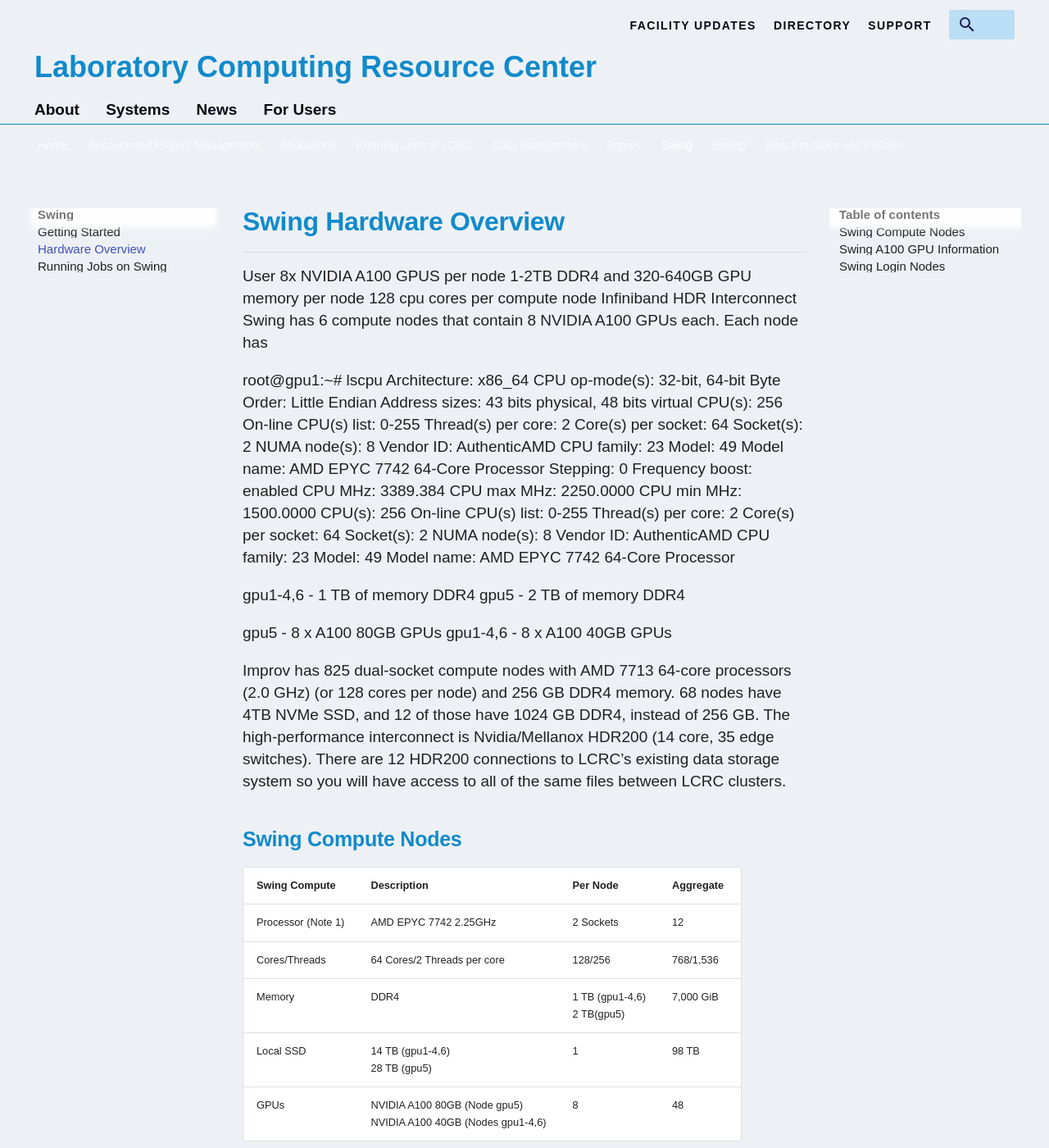
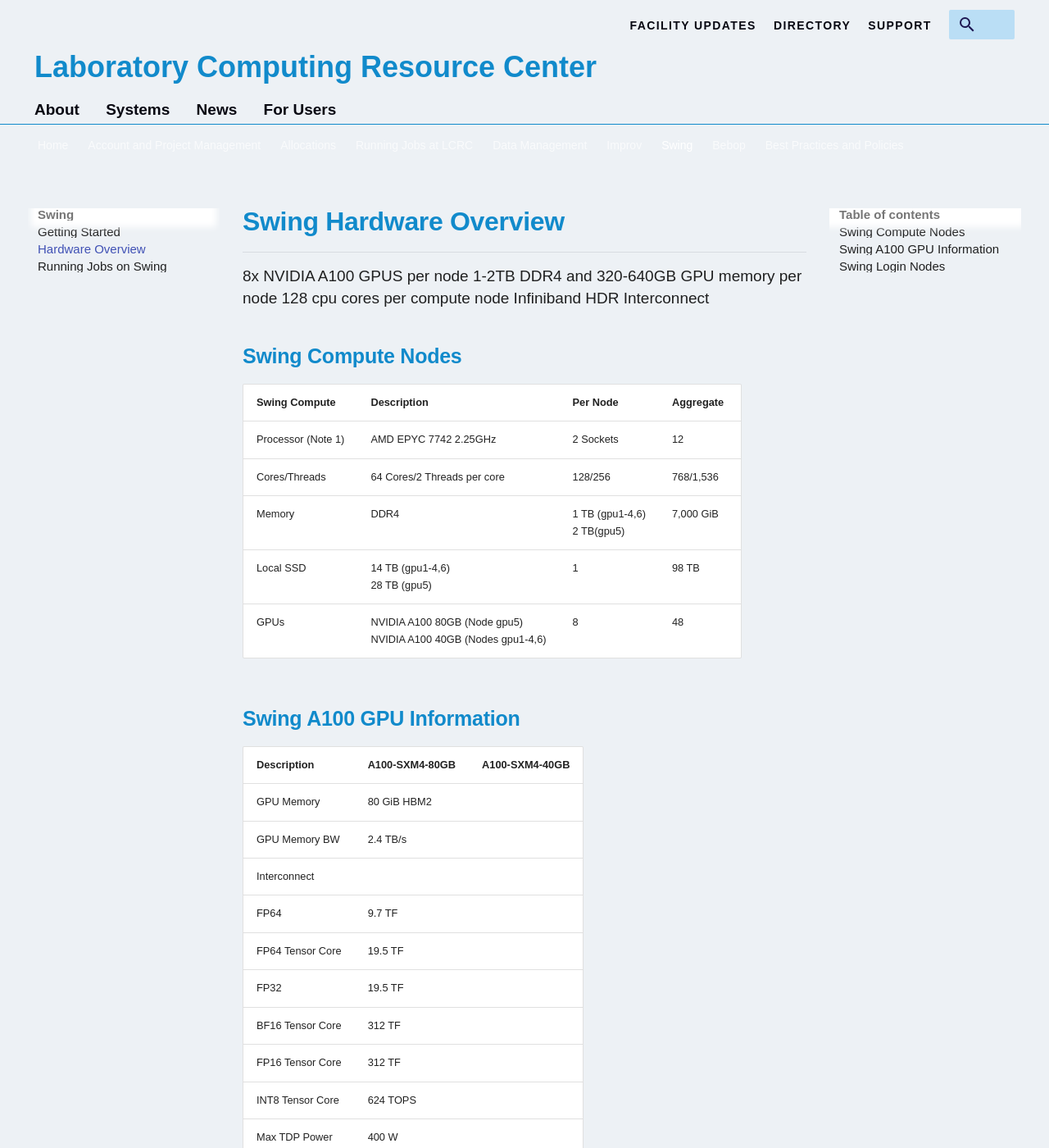
Before and after one commit to argonne-lcrc/user-guides, an MkDocs documentation site: the page built from docs/swing/hardware-overview-swing.md, in a window 1280 px wide and 1400 px high. Shown: the whole window at 82% size. Built offline with MkDocs 1.6.1 and Material for MkDocs 9.7.7, drawn with Linux system fonts in a browser that asks for light colours; some web fonts are replaced; comment, search, counter and statistics services are not loaded.

Commit message:
swing: minor change to hardware overview

```diff
--- a/docs/swing/hardware-overview-swing.md
+++ b/docs/swing/hardware-overview-swing.md
@@ -1,49 +1,9 @@
 # Swing Hardware Overview
-User
+
 8x NVIDIA A100 GPUS per node
 1-2TB DDR4 and 320-640GB GPU memory per node
 128 cpu cores per compute node
 Infiniband HDR Interconnect
-Swing has 6 compute nodes that contain 8 NVIDIA A100 GPUs each. Each node has
-
-root@gpu1:~# lscpu
-Architecture:                    x86_64
-CPU op-mode(s):                  32-bit, 64-bit
-Byte Order:                      Little Endian
-Address sizes:                   43 bits physical, 48 bits virtual
-CPU(s):                          256
-On-line CPU(s) list:             0-255
-Thread(s) per core:              2
-Core(s) per socket:              64
-Socket(s):                       2
-NUMA node(s):                    8
-Vendor ID:                       AuthenticAMD
-CPU family:                      23
-Model:                           49
-Model name:                      AMD EPYC 7742 64-Core Processor
-Stepping:                        0
-Frequency boost:                 enabled
-CPU MHz:                         3389.384
-CPU max MHz:                     2250.0000
-CPU min MHz:                     1500.0000
-CPU(s):                          256
-On-line CPU(s) list:             0-255
-Thread(s) per core:              2
-Core(s) per socket:              64
-Socket(s):                       2
-NUMA node(s):                    8
-Vendor ID:                       AuthenticAMD
-CPU family:                      23
-Model:                           49
-Model name:                      AMD EPYC 7742 64-Core Processor
-
-gpu1-4,6 - 1 TB of memory DDR4
-gpu5 - 2 TB of memory DDR4
-
-gpu5 - 8 x A100 80GB  GPUs
-gpu1-4,6 - 8 x A100 40GB GPUs
-
-Improv has 825 dual-socket compute nodes with AMD 7713 64-core processors (2.0 GHz) (or 128 cores per node) and 256 GB DDR4 memory. 68 nodes have 4TB NVMe SSD, and 12 of those have 1024 GB DDR4, instead of 256 GB. The high-performance interconnect is Nvidia/Mellanox HDR200 (14 core, 35 edge switches). There are 12 HDR200 connections to LCRC’s existing data storage system so you will have access to all of the same files between LCRC clusters.
 
 ## Swing Compute Nodes
 
```
